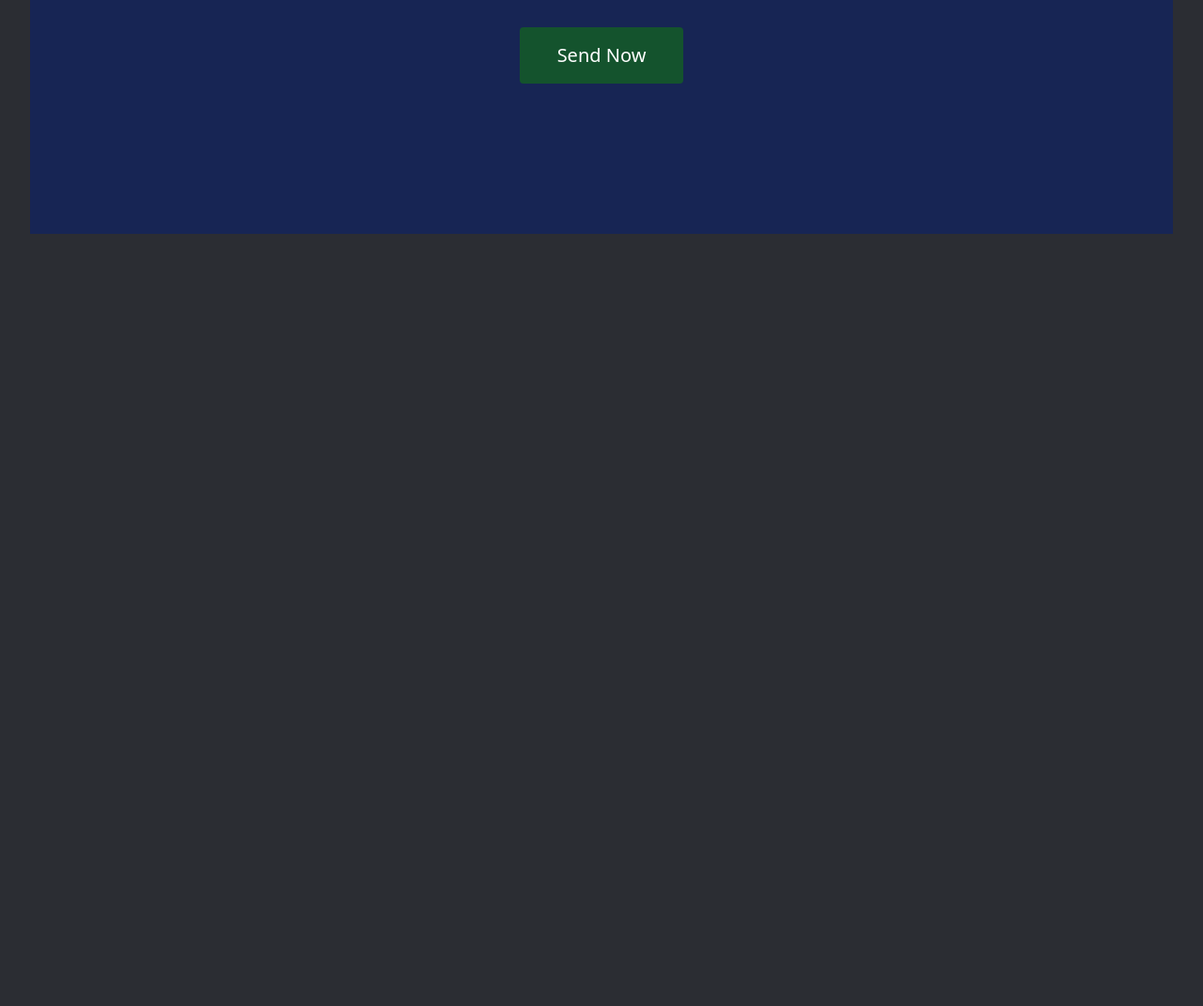
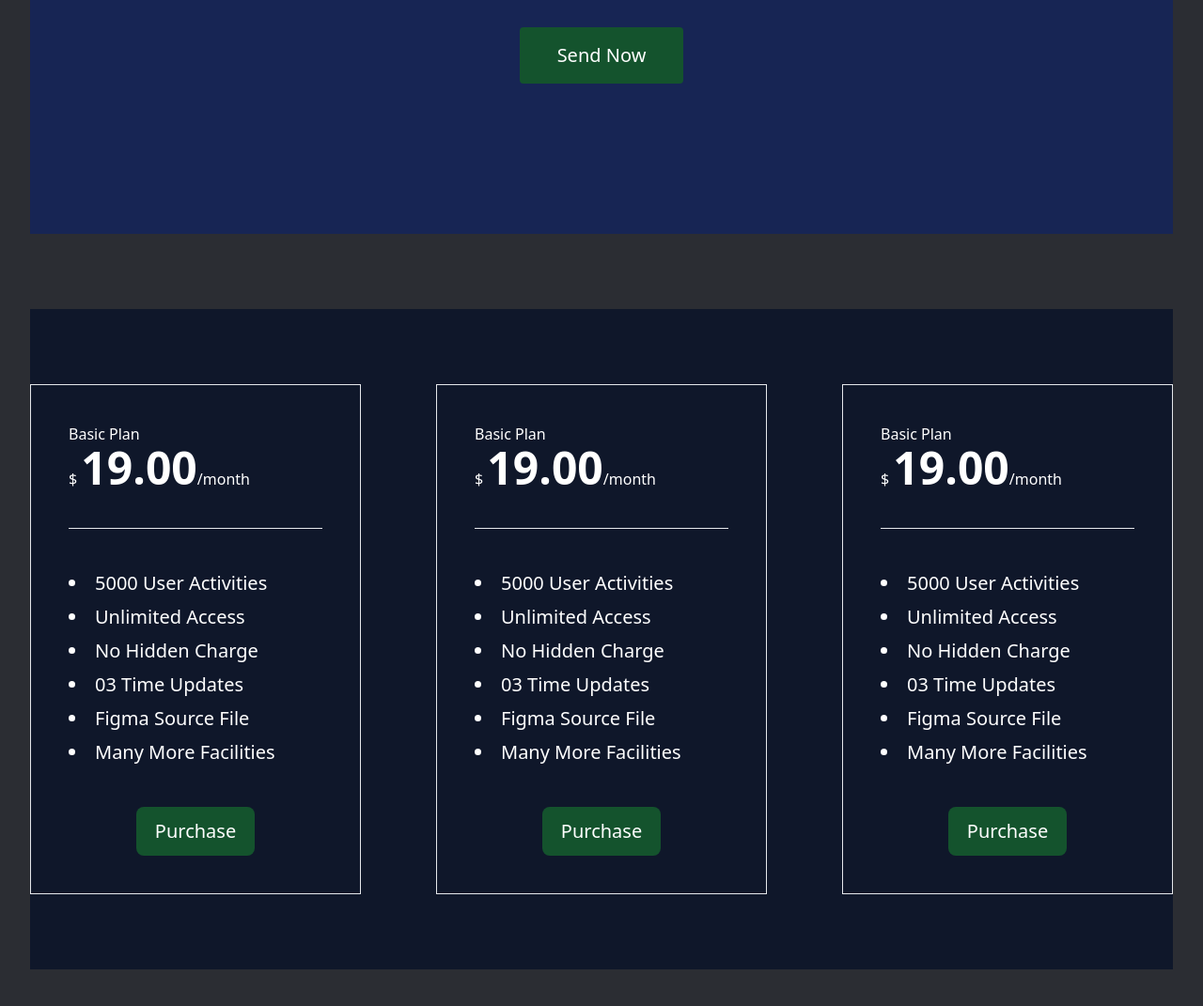
Before and after one commit to robiulhridoy/First_Tailwind_Projects, a website built with Vite: page index.html in a window 1280 px wide. Shown: the part 3132-4203 px from the top of the page at 94% size. Before the commit the page ends 3381 px from the top, so only its background shows below. Built offline with nearby package versions, Linux system fonts and the light colour scheme.

Commit message:
plan section completed

```diff
--- a/index.html
+++ b/index.html
@@ -186,7 +186,7 @@
 
           <!-- Section-2 Ended -->
 
-          <!-- Section-2 start here -->
+          <!-- Section-3 start here -->
 
           <section class="bg-blue-950 py-16 sm:py-24">
 
@@ -207,10 +207,99 @@
                  </form>
 
 
+          </section>
+
+          <!-- Section-3 end here -->
 
 
+          <!-- Section-4 start here -->
+
+
+          <section class="bg-slate-900 my-16 sm:my-20 py-12 sm:py-20">
+
+                  <!-- Card-1 section start -->
+                 <div class="grid md:grid-cols-2 lg:grid-cols-3 gap-10 sm:gap-16 md:gap-20 justify-center items-center text-white">
+
+                       <div class="border p-10">
+                            <h5>Basic Plan</h5>
+                            <h2>$ <span class="text-xl sm:text-2xl md:text-5xl font-bold">19.00</span>/month</h2>
+
+                            <hr class="my-10">
+
+                            <ul class="list-disc leading-9 text-xl list-inside ">
+                                <li> 5000 User Activities </li>
+                                <li> Unlimited Access </li>
+                                <li> No Hidden Charge </li>
+                                <li> 03 Time Updates </li>
+                                <li> Figma Source File </li>
+                                <li> Many More Facilities </li>
+                            </ul>
+
+                              <button class="bg-green-900 px-5 py-3 text-xl block mx-auto mt-10 hover:bg-green-600 transition delay-150 rounded-lg">Purchase</button>
+
+                       </div>
+
+
+
+
+
+
+
+                 <!-- card-1 section end -->
+
+
+                 <!-- card-2 section start -->
+
+
+                       <div class="border p-10">
+                            <h5>Basic Plan</h5>
+                            <h2>$ <span class="text-xl sm:text-2xl md:text-5xl font-bold">19.00</span>/month</h2>
+
+                            <hr class="my-10">
+
+                            <ul class="list-disc leading-9 text-xl list-inside ">
+                                <li> 5000 User Activities </li>
+                                <li> Unlimited Access </li>
+                                <li> No Hidden Charge </li>
+                                <li> 03 Time Updates </li>
+                                <li> Figma Source File </li>
+                                <li> Many More Facilities </li>
+                            </ul>
+
+                              <button class="bg-green-900 px-5 py-3 text-xl block mx-auto mt-10 hover:bg-green-600 transition delay-150 rounded-lg">Purchase</button>
+
+                       </div>
+
+
+                  <!-- card-2 section end -->
+
+
+                  <!-- card-3 section start -->
+
+                  <div class="border p-10">
+                            <h5>Basic Plan</h5>
+                            <h2>$ <span class="text-xl sm:text-2xl md:text-5xl font-bold">19.00</span>/month</h2>
+
+                            <hr class="my-10">
+
+                            <ul class="list-disc leading-9 text-xl list-inside ">
+                                <li> 5000 User Activities </li>
+                                <li> Unlimited Access </li>
+                                <li> No Hidden Charge </li>
+                                <li> 03 Time Updates </li>
+                                <li> Figma Source File </li>
+                                <li> Many More Facilities </li>
+                            </ul>
+
+                              <button class="bg-green-900 px-5 py-3 text-xl block mx-auto mt-10 hover:bg-green-600 transition delay-150 rounded-lg">Purchase</button>
+
+                       </div>
+
+                       </div>
+
+                  <!-- card-3 section end -->
+
           </section>
-
 
 
 </main>
```
